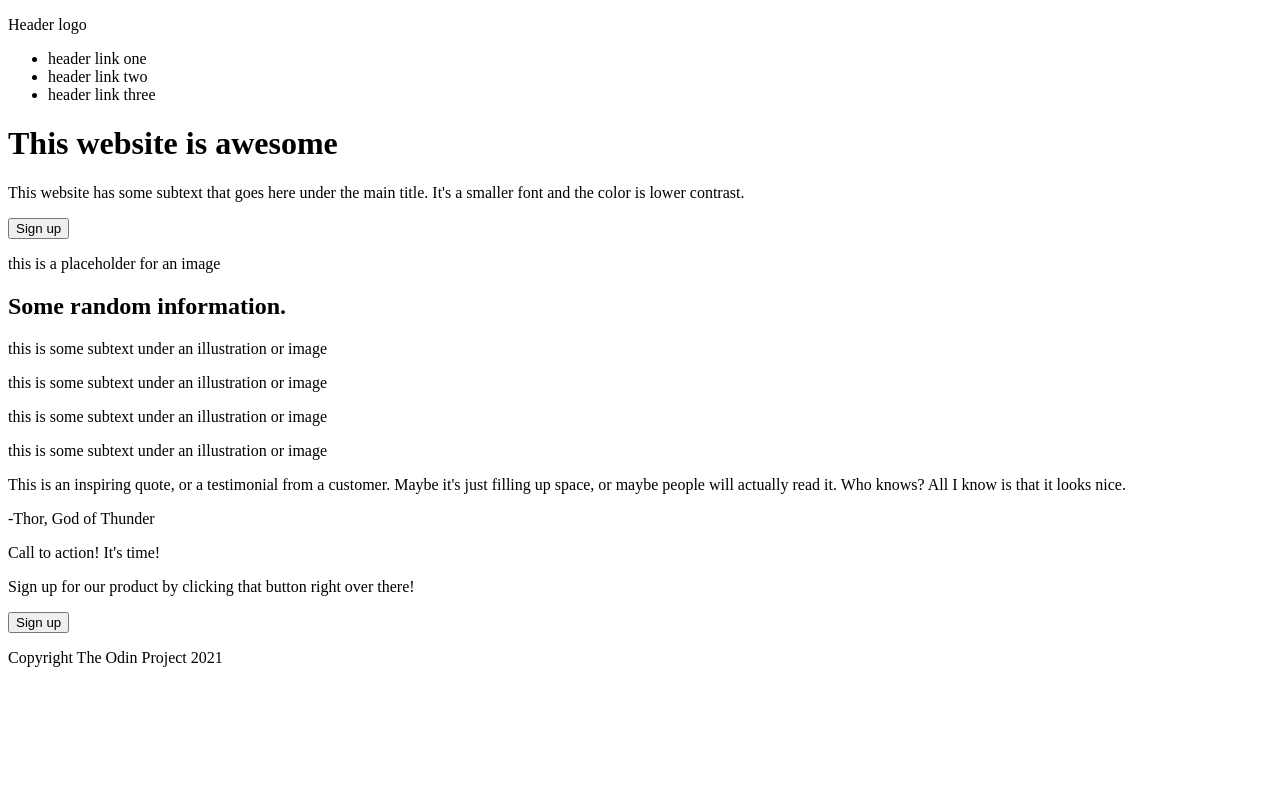
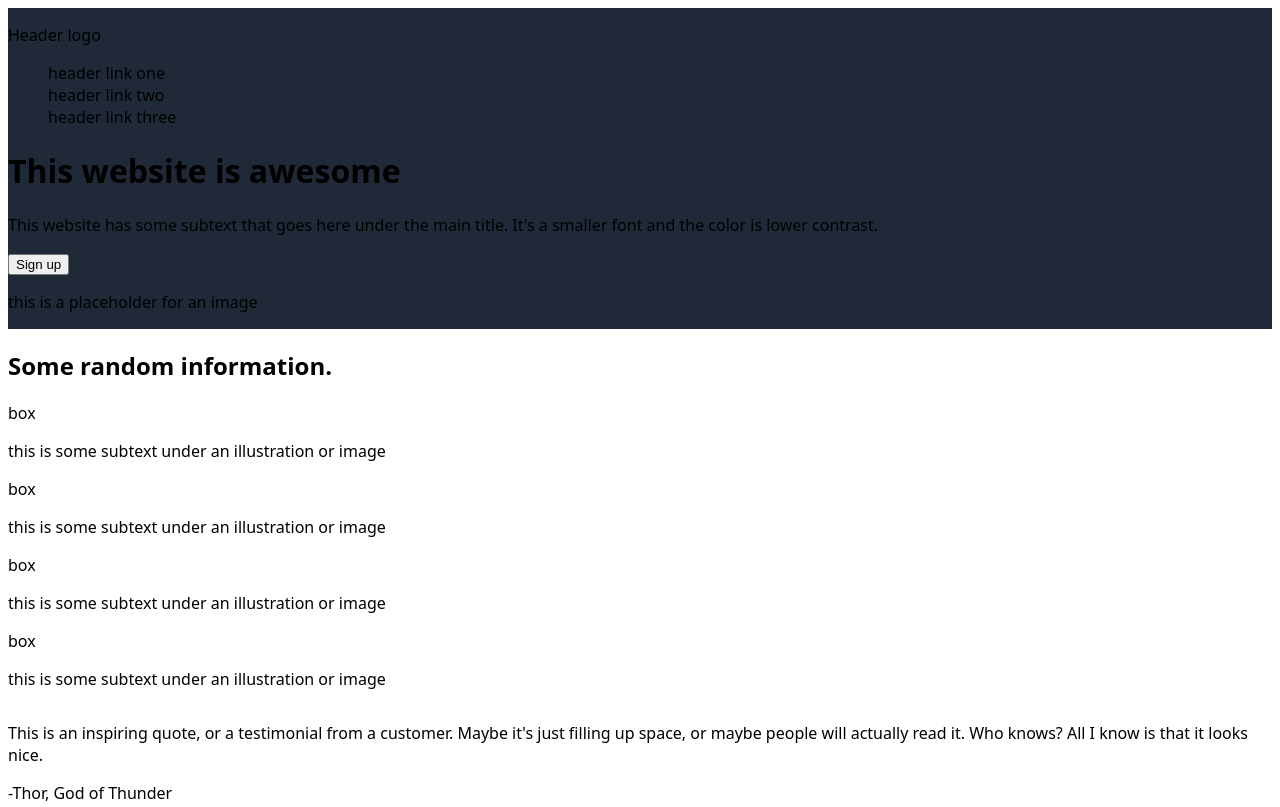
Before and after one commit to henthaii/landing-page, a plain HTML site: page landingpage.html in a window 1280 px wide. Shown: the top 807 px of the page. Drawn offline with Linux system fonts and the light colour scheme.

Commit message:
started my stylesheet. added in fonts and colors.

```diff
--- a/landingpage.html
+++ b/landingpage.html
@@ -25,13 +25,13 @@
         </div>
         <div class="middle content">
             <h2>Some random information.</h2>
-            <!--box 1-->
+            <div class="box">box</div>
             <p>this is some subtext under an illustration or image</p>
-            <!--box 2-->
+            <div class="box">box</div>
             <p>this is some subtext under an illustration or image</p>
-            <!--box 3-->
+            <div class="box">box</div>
             <p>this is some subtext under an illustration or image</p>
-            <!--box 4-->
+            <div class="box">box</div>
             <p>this is some subtext under an illustration or image</p>
         </div>
         <div class="quote content">
--- a/style.css
+++ b/style.css
@@ -0,0 +1,18 @@
+body {
+    font-family: system-ui, -apple-system, BlinkMacSystemFont, 'Segoe UI', Roboto, Oxygen, Ubuntu, Cantarell, 'Open Sans', 'Helvetica Neue', sans-serif;
+    display:flex;
+    flex-direction:column;
+}
+
+.top,
+.footer {
+    background-color: #1f2937;
+}
+
+ul {
+    list-style-type: none;
+}
+
+.logo {
+    color:#F9FAF8;
+}
```
